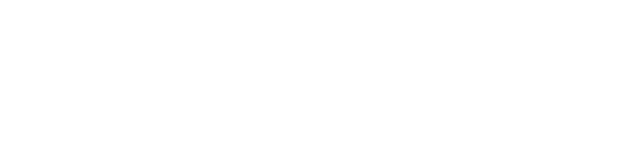
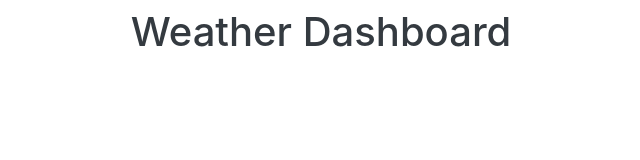
Before and after one commit to eleazarf/Weather-Dashboard, a plain HTML site: page index.html in a window 1280 px wide. Shown: the whole page, without its empty margins (319-959 px from the left). Drawn offline with nearby package versions, Linux system fonts and the light colour scheme.

Commit message:
adding html header

```diff
--- a/index.html
+++ b/index.html
@@ -11,5 +11,8 @@
 </head>
 
 <body>
-
+  <!-- header spans the entire width of the screen, aligns the text content, text color, background color and spacing -->
+  <header class="container-fluid text-center text-dark bg-white p-2">
+    <h1>Weather Dashboard</h1>
+  </header>
 </body>
```
